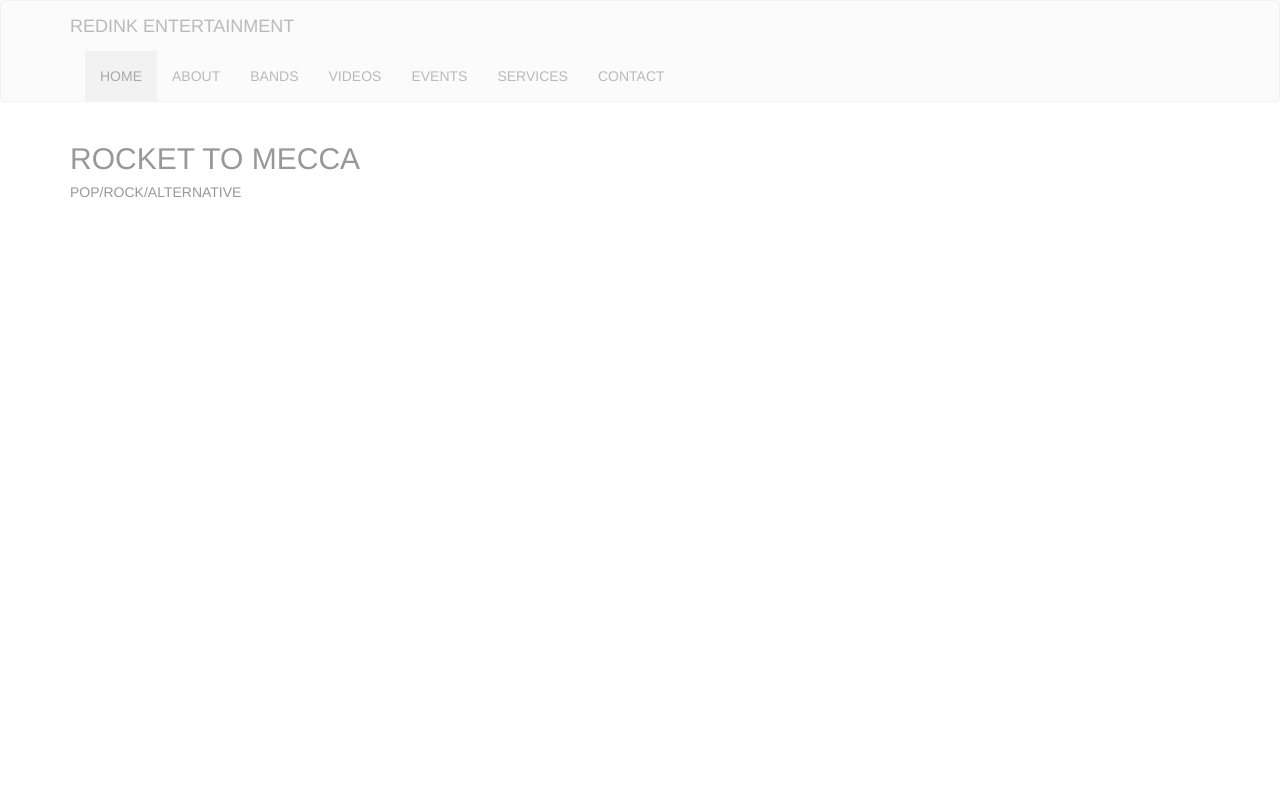
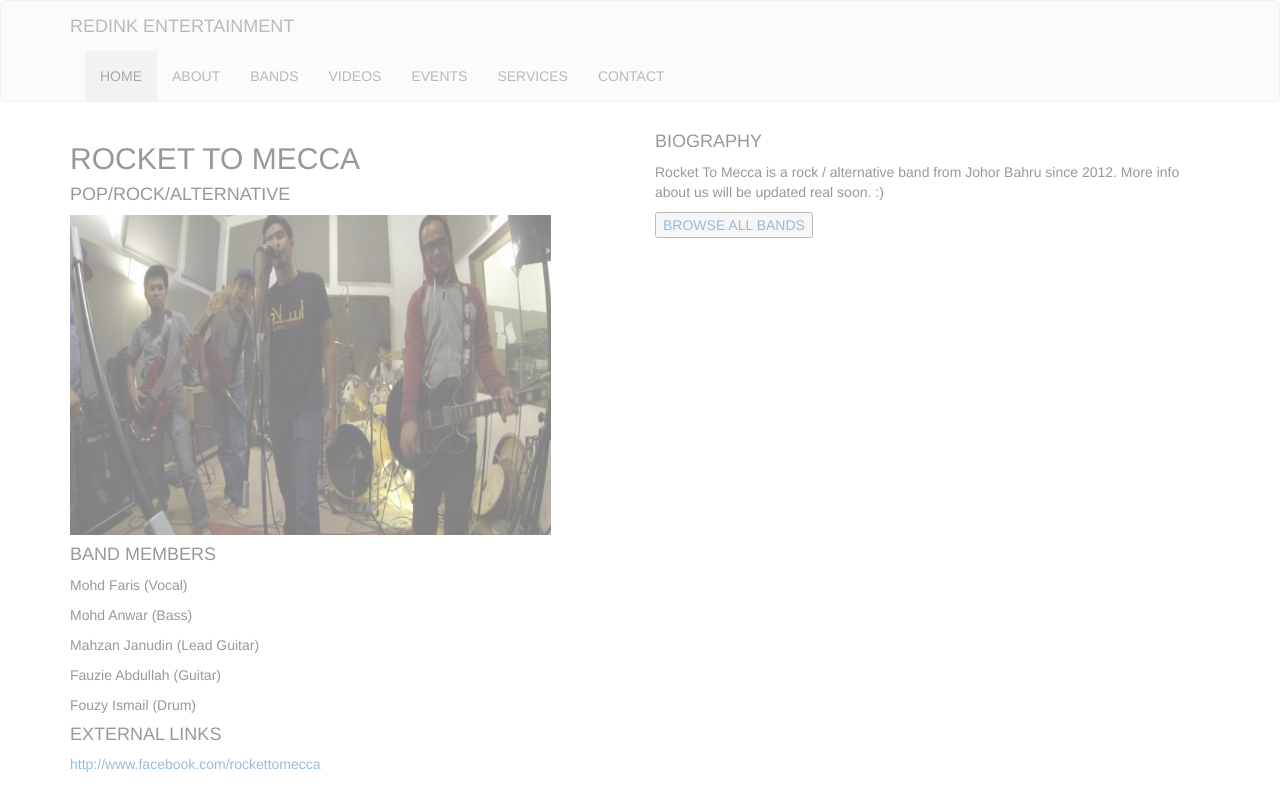
Before and after one commit to garrattj/red-ink-project, a PHP site: page /rocket-to-mecca.php in a window 1280 px wide. Run offline with PHP 8.4, Linux system fonts and the light colour scheme.

Commit message:
added content rocket to mecca page

```diff
--- a/rocket-to-mecca.php
+++ b/rocket-to-mecca.php
@@ -2,8 +2,28 @@
   include ("_includes/header.php")
 ?>
 <div class="container">
-	<div class="content">
-		<h2> ROCKET TO MECCA</h2>
-		<h5>POP/ROCK/ALTERNATIVE</h5>
+	<div class="content"><div class="row">
+			<div class="col-md-6">
+				<h2>ROCKET TO MECCA</h2>
+				<h4>POP/ROCK/ALTERNATIVE</h4>
+				<img src='assets/images/slider-4.jpg' alt='missing' height="320" width="481" />
+				<h4>BAND MEMBERS</h4>
+				<p>Mohd Faris (Vocal)</p>
+				<p>Mohd Anwar (Bass)</p>
+				<p>Mahzan Janudin (Lead Guitar)</p>
+				<p>Fauzie Abdullah (Guitar)</p>
+				<p>Fouzy Ismail (Drum)</p>
+
+				<h4>EXTERNAL LINKS</h4>
+				<a href="http://www.facebook.com/rockettomecca">http://www.facebook.com/rockettomecca</a>
+			</div>
+			<div class="col-md-6">
+				<h4>BIOGRAPHY</h4>
+					<p>Rocket To Mecca is a rock / alternative band from Johor Bahru since 2012. More info about us will be updated real soon. :)</P>
+				<div class="button">
+					<a href="bands.php"><button type="button">BROWSE ALL BANDS</button></a>
+				</div>
+			</div>
+		</div>
 	</div>
 </div>
```
